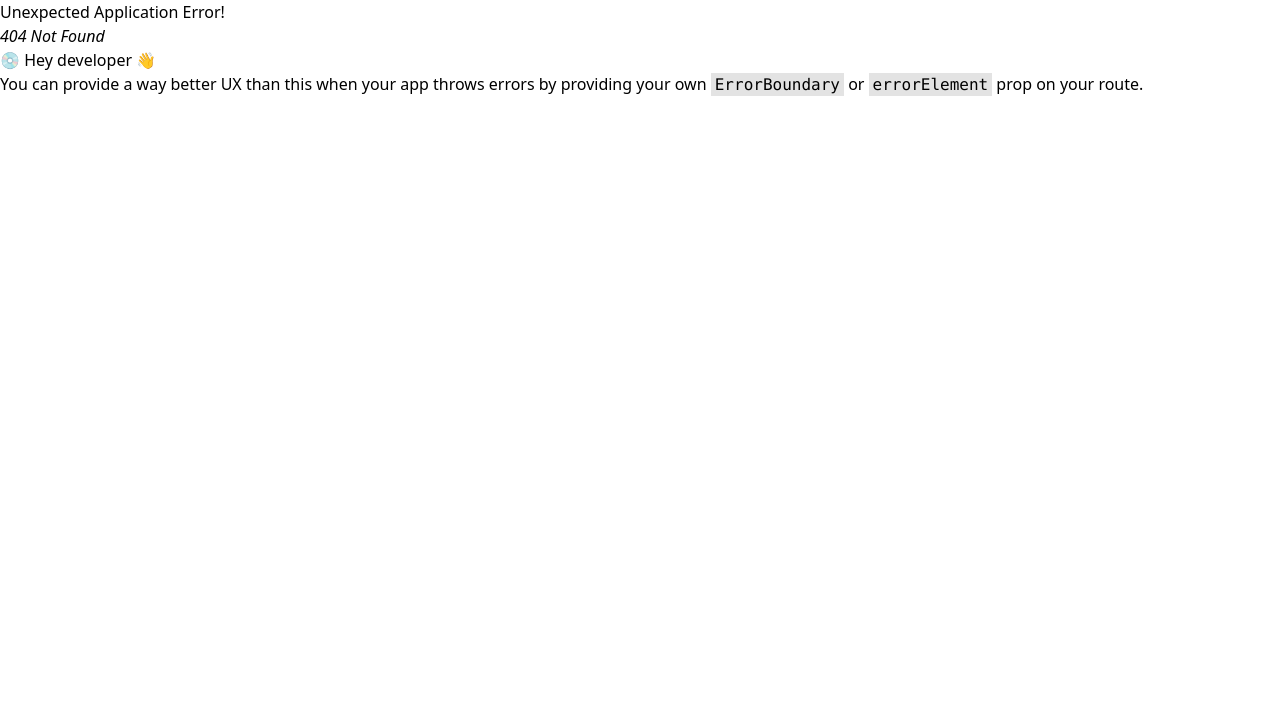
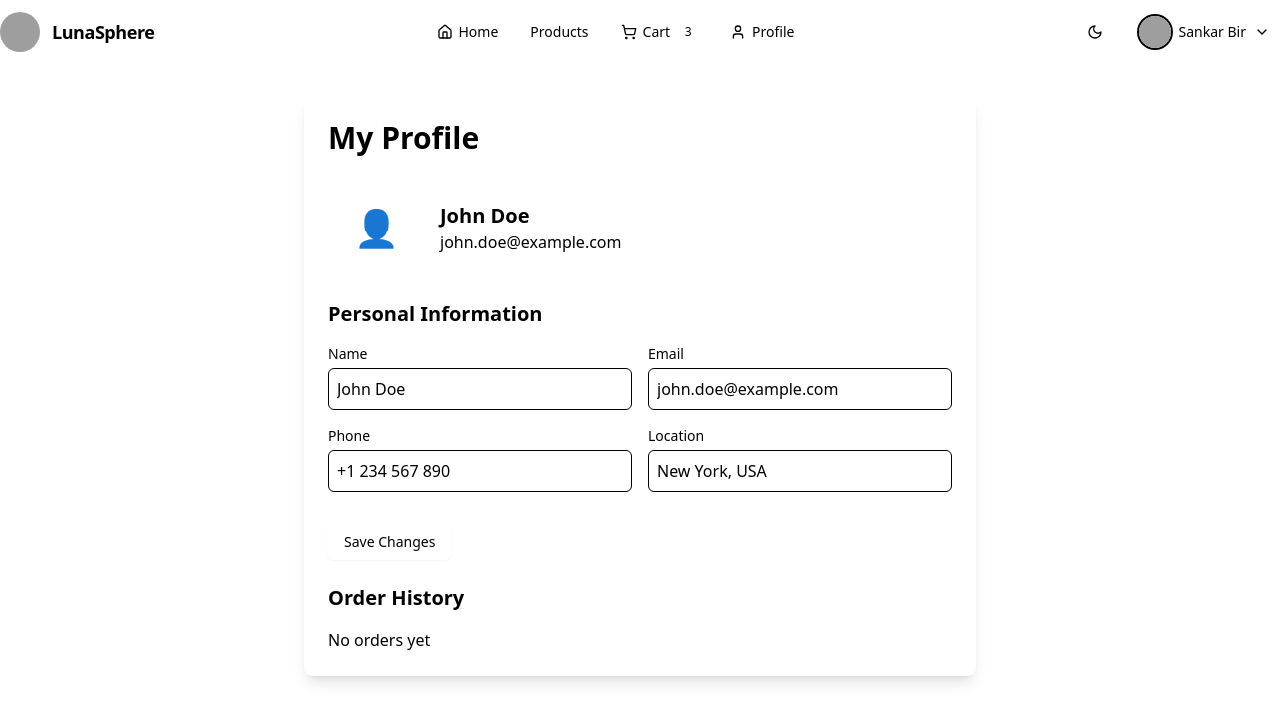
Before and after one commit to ShankarBirTamang/project_luna, a React (Vite) app: page /profile in a window 1280 px wide. Before the commit this address had no page. Shown: the top 722 px of the page. Built offline with nearby package versions, Linux system fonts and the light colour scheme; grey boxes are pictures that could not be loaded.

Commit message:
`Added Profile and Cart routes and updated Header component to use Link from react-router-dom`

```diff
--- /dev/null
+++ b/src/components/ui/Cart.tsx
@@ -0,0 +1,113 @@
+import type { FC } from "react";
+import { Button } from "./button";
+
+interface CartItem {
+  id: number;
+  name: string;
+  price: number;
+  quantity: number;
+  image: string;
+}
+
+const Cart: FC = () => {
+  // Example cart items - in a real app, this would come from your cart state
+  const cartItems: CartItem[] = [
+    {
+      id: 1,
+      name: "Diamond Ring",
+      price: 999.99,
+      quantity: 1,
+      image: "/images/products/ring1.jpg",
+    },
+    {
+      id: 2,
+      name: "Gold Necklace",
+      price: 599.99,
+      quantity: 1,
+      image: "/images/products/necklace1.jpg",
+    },
+  ];
+
+  const subtotal = cartItems.reduce(
+    (sum, item) => sum + item.price * item.quantity,
+    0
+  );
+  const shipping = 9.99;
+  const total = subtotal + shipping;
+
+  return (
+    <div className="container mx-auto px-4 py-8">
+      <div className="max-w-4xl mx-auto">
+        <h1 className="text-3xl font-bold mb-6">Shopping Cart</h1>
+
+        <div className="grid grid-cols-1 md:grid-cols-3 gap-6">
+          <div className="md:col-span-2">
+            {cartItems.length > 0 ? (
+              <div className="space-y-4">
+                {cartItems.map((item) => (
+                  <div
+                    key={item.id}
+                    className="flex items-center space-x-4 bg-card p-4 rounded-lg"
+                  >
+                    <div className="w-20 h-20 bg-muted rounded-md overflow-hidden">
+                      <img
+                        src={item.image}
+                        alt={item.name}
+                        className="w-full h-full object-cover"
+                      />
+                    </div>
+                    <div className="flex-1">
+                      <h3 className="font-semibold">{item.name}</h3>
+                      <p className="text-muted-foreground">
+                        ${item.price.toFixed(2)}
+                      </p>
+                      <div className="flex items-center space-x-2 mt-2">
+                        <button className="w-8 h-8 rounded-full border flex items-center justify-center">
+                          -
+                        </button>
+                        <span>{item.quantity}</span>
+                        <button className="w-8 h-8 rounded-full border flex items-center justify-center">
+                          +
+                        </button>
+                      </div>
+                    </div>
+                    <button className="text-destructive hover:text-destructive/80">
+                      Remove
+                    </button>
+                  </div>
+                ))}
+              </div>
+            ) : (
+              <div className="text-center py-8">
+                <p className="text-muted-foreground">Your cart is empty</p>
+              </div>
+            )}
+          </div>
+
+          <div className="bg-card p-6 rounded-lg h-fit">
+            <h2 className="text-xl font-semibold mb-4">Order Summary</h2>
+            <div className="space-y-2">
+              <div className="flex justify-between">
+                <span>Subtotal</span>
+                <span>${subtotal.toFixed(2)}</span>
+              </div>
+              <div className="flex justify-between">
+                <span>Shipping</span>
+                <span>${shipping.toFixed(2)}</span>
+              </div>
+              <div className="border-t pt-2 mt-2">
+                <div className="flex justify-between font-semibold">
+                  <span>Total</span>
+                  <span>${total.toFixed(2)}</span>
+                </div>
+              </div>
+            </div>
+            <Button className="w-full mt-4">Proceed to Checkout</Button>
+          </div>
+        </div>
+      </div>
+    </div>
+  );
+};
+
+export default Cart;
--- /dev/null
+++ b/src/components/ui/Profile.tsx
@@ -0,0 +1,104 @@
+import type { FC } from "react";
+import { Button } from "./button";
+
+const Profile: FC = () => {
+  return (
+    <div className="container mx-auto px-4 py-8">
+      <div className="max-w-2xl mx-auto bg-card rounded-lg shadow-lg p-6">
+        <h1 className="text-3xl font-bold mb-6">My Profile</h1>
+
+        <div className="space-y-6">
+          <div className="flex items-center space-x-4">
+            <div className="w-24 h-24 rounded-full bg-muted flex items-center justify-center">
+              <span className="text-4xl">👤</span>
+            </div>
+            <div>
+              <h2 className="text-xl font-semibold">John Doe</h2>
+              <p className="text-muted-foreground">john.doe@example.com</p>
+            </div>
+          </div>
+
+          <div className="space-y-4">
+            <h3 className="text-xl font-semibold">Personal Information</h3>
+            <div className="grid grid-cols-1 md:grid-cols-2 gap-4">
+              <div>
+                <label
+                  htmlFor="profile-name"
+                  className="block text-sm font-medium mb-1"
+                >
+                  Name
+                </label>
+                <input
+                  id="profile-name"
+                  type="text"
+                  className="w-full p-2 rounded-md border"
+                  defaultValue="John Doe"
+                  placeholder="Enter your name"
+                  title="Name"
+                />
+              </div>
+              <div>
+                <label
+                  htmlFor="profile-email"
+                  className="block text-sm font-medium mb-1"
+                >
+                  Email
+                </label>
+                <input
+                  id="profile-email"
+                  type="email"
+                  className="w-full p-2 rounded-md border"
+                  defaultValue="john.doe@example.com"
+                  placeholder="Enter your email"
+                  title="Email"
+                />
+              </div>
+              <div>
+                <label
+                  htmlFor="profile-phone"
+                  className="block text-sm font-medium mb-1"
+                >
+                  Phone
+                </label>
+                <input
+                  id="profile-phone"
+                  type="tel"
+                  className="w-full p-2 rounded-md border"
+                  defaultValue="+1 234 567 890"
+                  placeholder="Enter your phone number"
+                  title="Phone"
+                />
+              </div>
+              <div>
+                <label
+                  htmlFor="profile-location"
+                  className="block text-sm font-medium mb-1"
+                >
+                  Location
+                </label>
+                <input
+                  id="profile-location"
+                  type="text"
+                  className="w-full p-2 rounded-md border"
+                  defaultValue="New York, USA"
+                  placeholder="Enter your location"
+                  title="Location"
+                />
+              </div>
+            </div>
+            <Button className="mt-4">Save Changes</Button>
+          </div>
+
+          <div className="space-y-4">
+            <h3 className="text-xl font-semibold">Order History</h3>
+            <div className="space-y-2">
+              <p className="text-muted-foreground">No orders yet</p>
+            </div>
+          </div>
+        </div>
+      </div>
+    </div>
+  );
+};
+
+export default Profile;
--- a/src/components/ui/common/Header.tsx
+++ b/src/components/ui/common/Header.tsx
@@ -1,5 +1,5 @@
 import { useState, useEffect } from "react";
-import { useNavigate } from "react-router-dom";
+import { Link, useNavigate } from "react-router-dom";
 import { Button } from "../button";
 import {
   DropdownMenu,
```
Also changed, not shown: src/routes/routes.tsx (+10 -0 lines).
